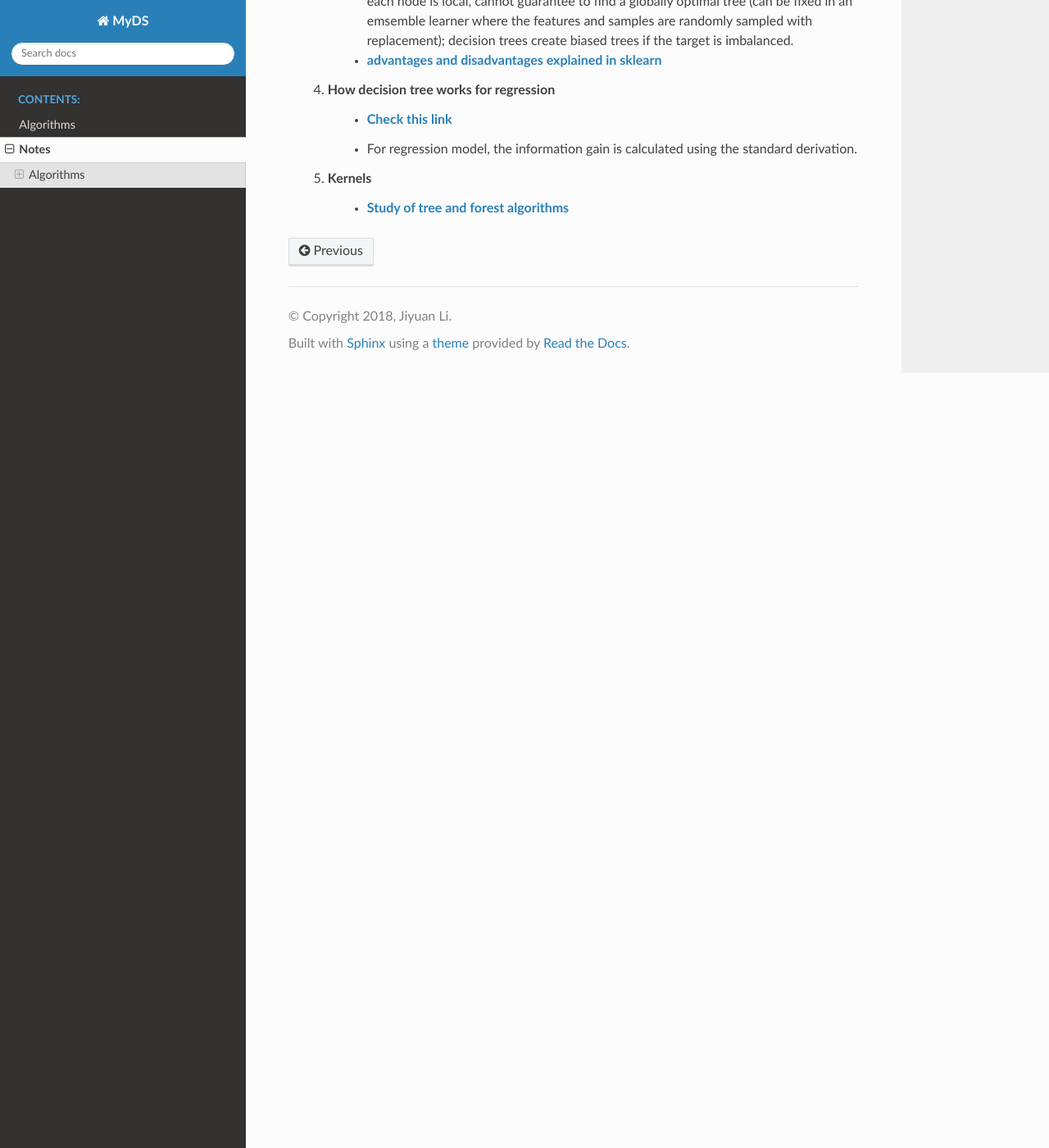
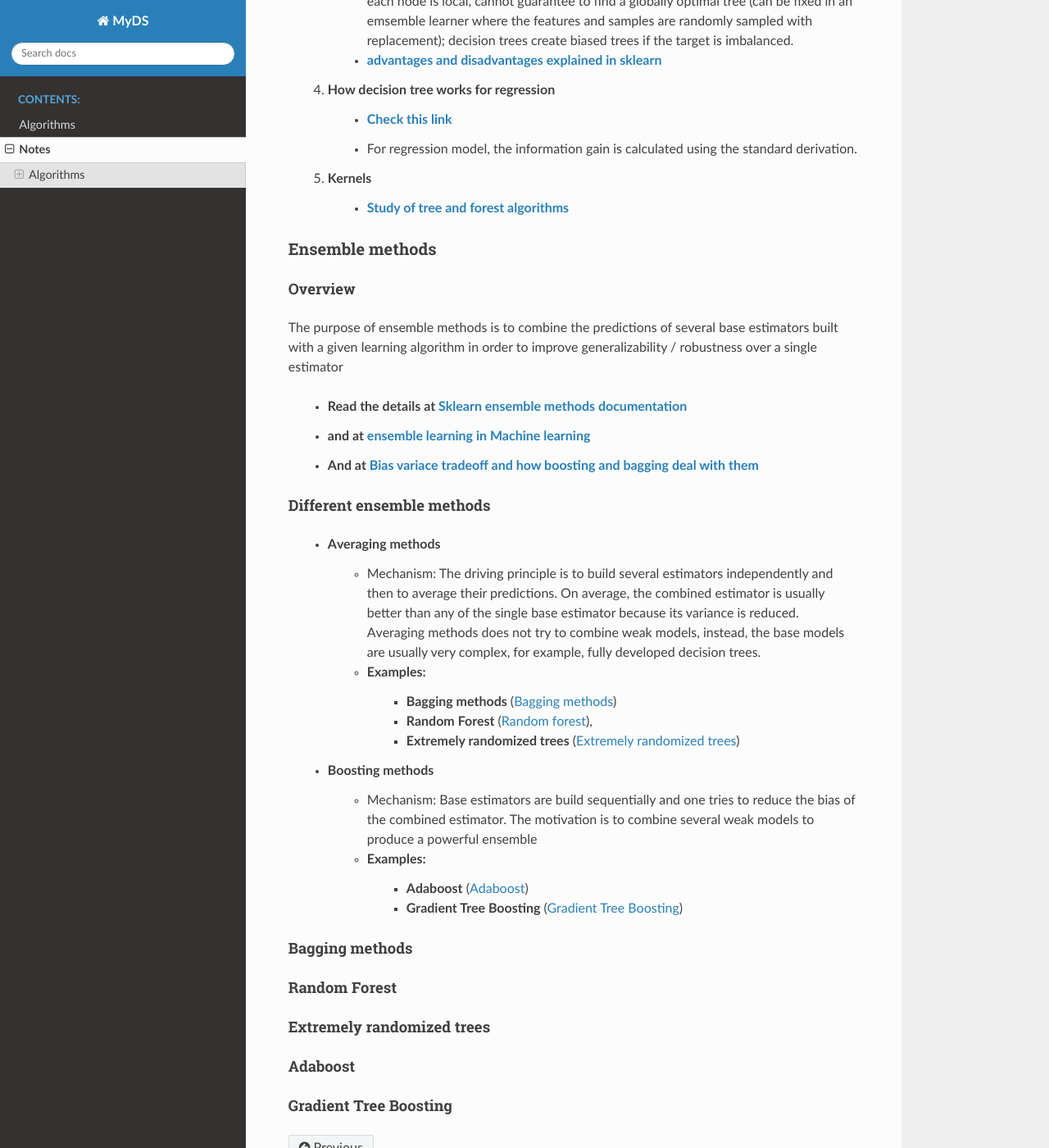
Before and after one commit to jinselove/DSCode, a Sphinx documentation site: the page built from docs/source/note.rst, in a window 1280 px wide and 1400 px high, scrolled down 1614 px. Shown: the whole window at 82% size. Built offline with Sphinx 7.4.7 and the Read the Docs theme 2.0.0, drawn with Linux system fonts in a browser that asks for light colours.

Commit message:
note: add notes for ensemble methods

```diff
--- a/docs/source/note.rst
+++ b/docs/source/note.rst
@@ -85,3 +85,61 @@ Decision Tree
     #. Kernels
         * `Study of tree and forest algorithms`_
             .. _Study of tree and forest algorithms: https://www.kaggle.com/creepykoala/study-of-tree-and-forest-algorithms/notebook
+
+
+Ensemble methods
+------------------
+
+Overview
+++++++++++
+
+The purpose of ensemble methods is to combine the predictions of several base estimators built with a given learning
+algorithm in order to improve generalizability / robustness over a single estimator
+
+    * Read the details at `Sklearn ensemble methods documentation`_
+        .. _Sklearn ensemble methods documentation: http://scikit-learn.org/stable/modules/ensemble.html
+    * and at `ensemble learning in Machine learning`_
+        .. _ensemble learning in Machine learning: https://towardsdatascience.com/ensemble-learning-in-machine-learning-getting-started-4ed85eb38e00
+    * And at `Bias variace tradeoff and how boosting and bagging deal with them`_
+        .. _Bias variace tradeoff and how boosting and bagging deal with them: http://www.cs.cornell.edu/courses/cs578/2005fa/CS578.bagging.boosting.lecture.pdf
+
+Different ensemble methods
+++++++++++++++++++++++++++++
+
+    * **Averaging methods**
+        * Mechanism:  The driving principle is to build several estimators independently and then to average their
+          predictions. On average, the combined estimator is usually better than any of the single base estimator
+          because its variance is reduced. Averaging methods does not try to combine weak models, instead, the base
+          models are usually very complex, for example, fully developed decision trees.
+        * Examples:
+                    * **Bagging methods** (`Bagging methods`_)
+                    * **Random Forest** (`Random forest`_),
+                    * **Extremely randomized trees** (`Extremely randomized trees`_)
+
+    * **Boosting methods**
+        * Mechanism: Base estimators are build sequentially and one tries to reduce the bias of the combined estimator.
+          The motivation is to combine several weak models to produce a powerful ensemble
+        * Examples:
+                    * **Adaboost** (`Adaboost`_)
+                    * **Gradient Tree Boosting** (`Gradient Tree Boosting`_)
+
+.. _Bagging methods:
+Bagging methods
+++++++++++++++++++
+
+.. _Random forest:
+Random Forest
+++++++++++++++
+
+.. _Extremely randomized trees:
+Extremely randomized trees
++++++++++++++++++++++++++++
+
+.. _Adaboost:
+Adaboost
++++++++++++
+
+
+.. _Gradient Tree Boosting:
+Gradient Tree Boosting
+++++++++++++++++++++++++
```
